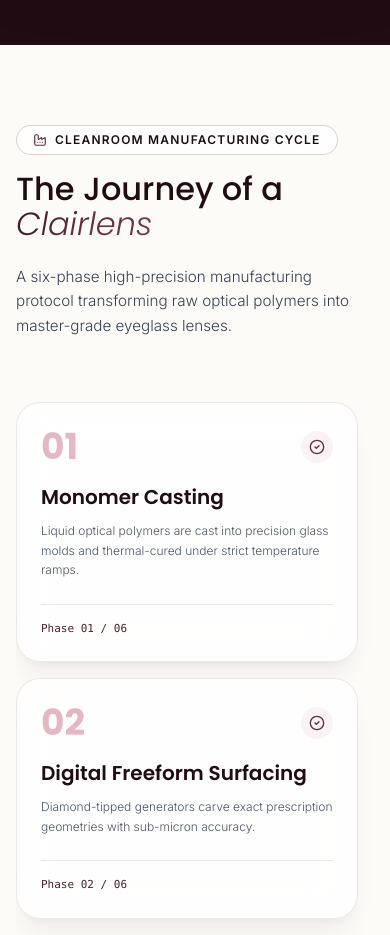
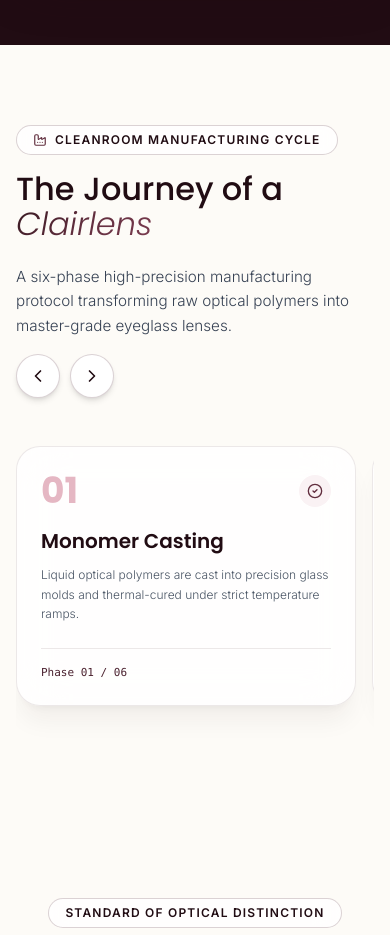
Before and after one commit to B-khushal/clairlens, a React (Vite) app: page / in a window 390 px wide. Shown: the part 8900-9835 px from the top of the page. Built offline with nearby package versions, Linux system fonts and the light colour scheme.

Commit message:
Add side scroll navigation buttons and enable touch side-scroll on mobile for Cleanroom Manufacturing Cycle

```diff
--- a/src/components/Manufacturing.tsx
+++ b/src/components/Manufacturing.tsx
@@ -1,5 +1,6 @@
+import { useRef } from 'react';
 import { motion } from 'motion/react';
-import { Factory, CheckCircle2 } from 'lucide-react';
+import { Factory, CheckCircle2, ChevronLeft, ChevronRight } from 'lucide-react';
 
 const steps = [
   { id: '01', title: 'Monomer Casting', desc: 'Liquid optical polymers are cast into precision glass molds and thermal-cured under strict temperature ramps.' },
@@ -11,9 +12,18 @@
 ];
 
 export default function Manufacturing() {
+  const scrollRef = useRef<HTMLDivElement>(null);
+
+  const scroll = (direction: 'left' | 'right') => {
+    if (scrollRef.current) {
+      const scrollAmount = direction === 'left' ? -340 : 340;
+      scrollRef.current.scrollBy({ left: scrollAmount, behavior: 'smooth' });
+    }
+  };
+
   return (
     <section id="manufacturing" className="py-20 sm:py-24 lg:py-32 bg-ivory relative overflow-hidden">
-      <div className="container-fluid mb-12 sm:mb-16">
+      <div className="container-fluid mb-8 sm:mb-12">
         <div className="flex flex-col lg:flex-row lg:items-end justify-between gap-6">
           <div>
             <motion.div
@@ -37,21 +47,44 @@
             </motion.h2>
           </div>
 
+          <div className="flex flex-col sm:flex-row sm:items-end gap-4 lg:gap-6">
             <motion.p
               initial={{ opacity: 0, y: 20 }}
               whileInView={{ opacity: 1, y: 0 }}
               viewport={{ once: true }}
               transition={{ delay: 0.2 }}
-            className="text-fluid-body text-gray-700 font-light max-w-xl"
+              className="text-fluid-body text-gray-700 font-light max-w-md"
             >
               A six-phase high-precision manufacturing protocol transforming raw optical polymers into master-grade eyeglass lenses.
             </motion.p>
+
+            {/* Side Navigation Arrow Buttons */}
+            <div className="flex items-center gap-2.5 shrink-0 self-start sm:self-auto">
+              <button
+                onClick={() => scroll('left')}
+                className="w-11 h-11 rounded-full bg-white border border-wine-800/20 text-wine-950 hover:bg-wine-950 hover:text-white transition-all duration-300 flex items-center justify-center shadow-md hover:shadow-lg active:scale-95 focus:outline-none"
+                aria-label="Scroll Left"
+              >
+                <ChevronLeft className="w-5 h-5" />
+              </button>
+              <button
+                onClick={() => scroll('right')}
+                className="w-11 h-11 rounded-full bg-white border border-wine-800/20 text-wine-950 hover:bg-wine-950 hover:text-white transition-all duration-300 flex items-center justify-center shadow-md hover:shadow-lg active:scale-95 focus:outline-none"
+                aria-label="Scroll Right"
+              >
+                <ChevronRight className="w-5 h-5" />
+              </button>
+            </div>
+          </div>
         </div>
       </div>
 
-      {/* Horizontal Carousel (Tablet/Desktop) & Stack (Mobile) */}
+      {/* Horizontal Carousel (Mobile & Desktop Side Scroll) */}
       <div className="px-4 sm:px-6 lg:pl-[calc((100vw-1440px)/2+3rem)] relative">
-        <div className="flex flex-col sm:flex-row gap-4 sm:gap-6 overflow-x-auto pb-8 sm:pb-12 pt-4 snap-x snap-mandatory hide-scrollbar relative z-10 pr-4 sm:pr-6">
+        <div
+          ref={scrollRef}
+          className="flex flex-row gap-4 sm:gap-6 overflow-x-auto pb-8 sm:pb-12 pt-4 snap-x snap-mandatory hide-scrollbar relative z-10 pr-4 sm:pr-6 scroll-smooth"
+        >
           {steps.map((step, index) => (
             <motion.div
               key={step.id}
@@ -59,7 +92,7 @@
               whileInView={{ opacity: 1, y: 0 }}
               viewport={{ once: true }}
               transition={{ delay: index * 0.08 }}
-              className="w-full sm:min-w-[320px] sm:max-w-[360px] rounded-3xl p-6 sm:p-8 bg-white/80 backdrop-blur-xl border border-white/90 shadow-xl shadow-wine-950/5 snap-center relative group hover:bg-wine-950 hover:text-white transition-all duration-500 border-wine-800/10 hover:border-wine-500/40 hover:-translate-y-2 flex flex-col justify-between"
+              className="min-w-[285px] sm:min-w-[320px] max-w-[340px] sm:max-w-[360px] shrink-0 rounded-3xl p-6 sm:p-8 bg-white/80 backdrop-blur-xl border border-white/90 shadow-xl shadow-wine-950/5 snap-start sm:snap-center relative group hover:bg-wine-950 hover:text-white transition-all duration-500 border-wine-800/10 hover:border-wine-500/40 hover:-translate-y-2 flex flex-col justify-between"
             >
               <div>
                 <div className="flex items-center justify-between mb-4">
```
Lines whose indentation alone changed are shown as unchanged.
